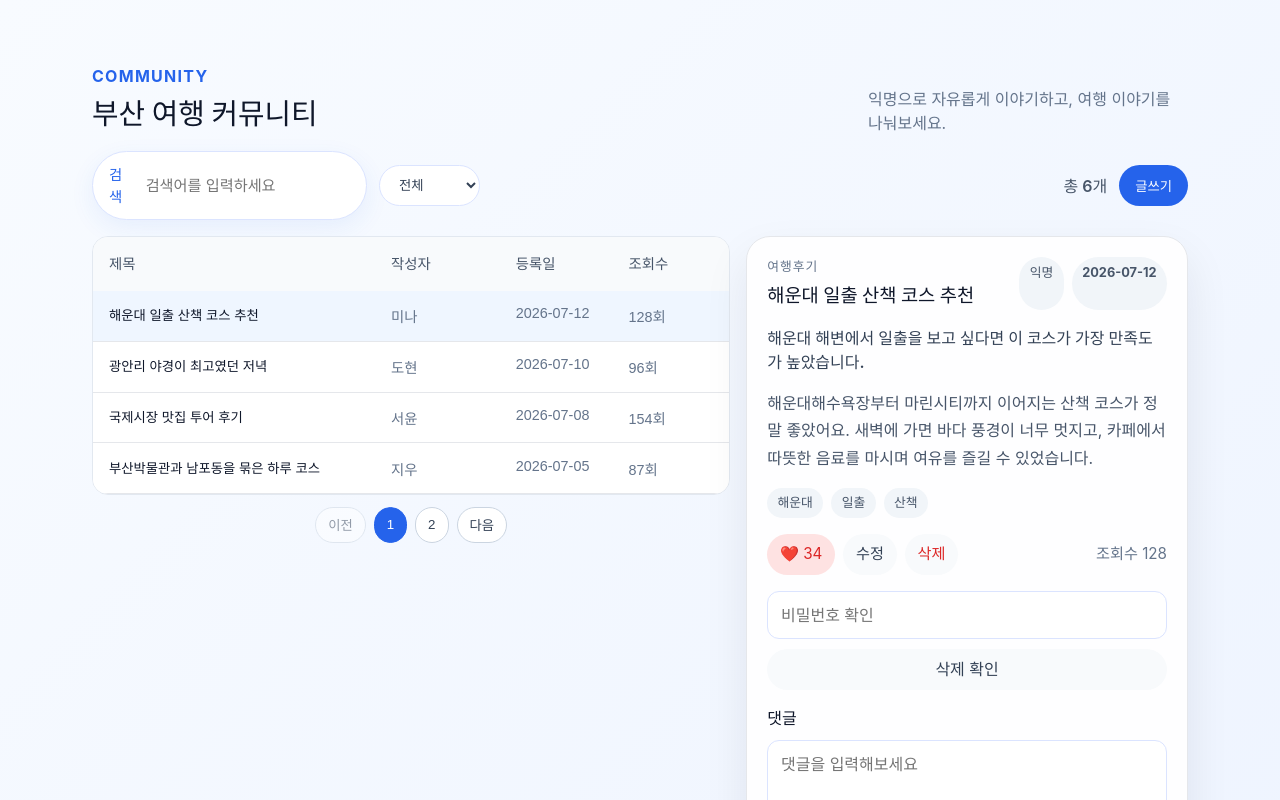
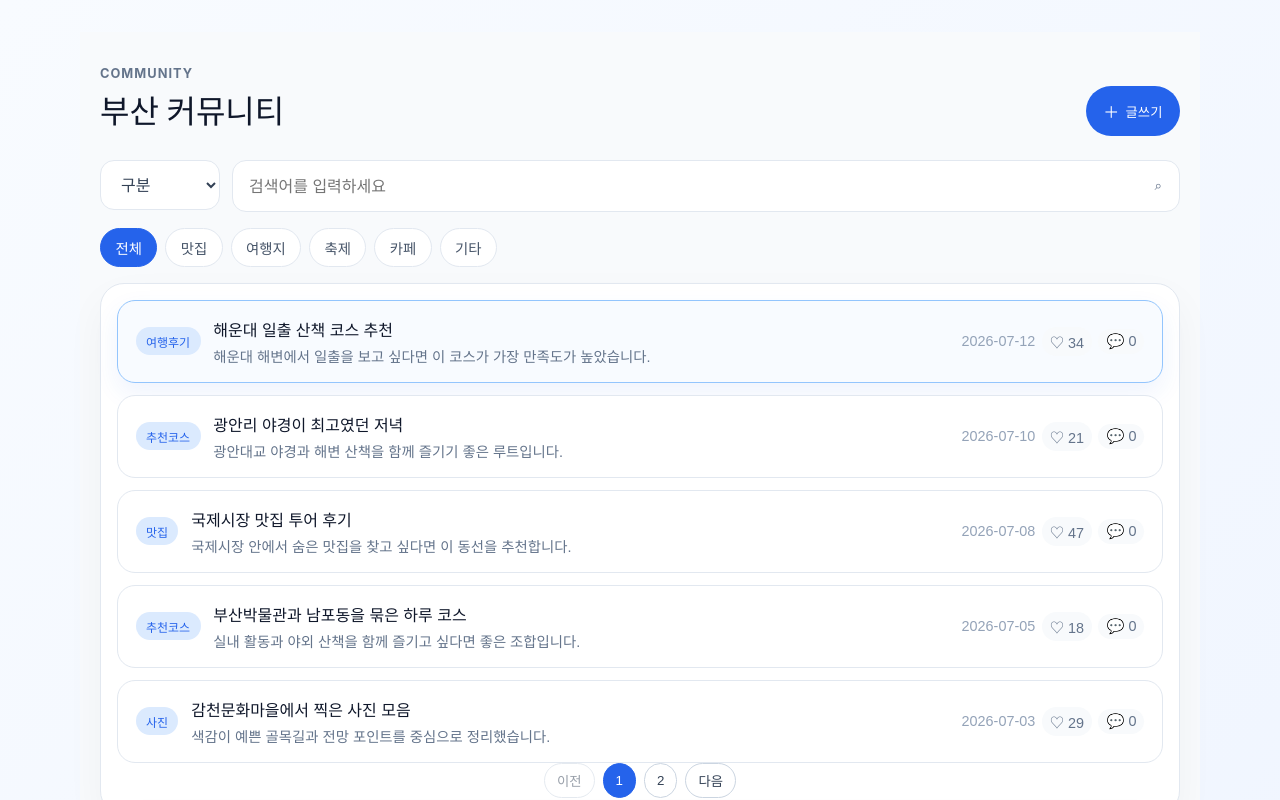
Before and after one commit to Purenight34/ODEGO-netlify, a Vue app: page / in a window 1280 px wide. Shown: the top 800 px of the page. Built offline with nearby package versions, Linux system fonts and the light colour scheme.

Commit message:
기본틀구성

```diff
--- a/src/components/community/BoardDetail.vue
+++ b/src/components/community/BoardDetail.vue
@@ -126,8 +126,9 @@ watch(
     </div>
 
     <div class="password-box">
-      <input :value="passwordInput" placeholder="비밀번호 확인" @input="emit('update:password-input', $event.target.value)" />
-      <button class="secondary-button" @click="verifyPassword">삭제 확인</button>
+      <p class="password-title">글 수정/삭제</p>
+      <input :value="passwordInput" placeholder="비밀번호" @input="emit('update:password-input', $event.target.value)" />
+      <button class="secondary-button compact" @click="verifyPassword">확인</button>
       <p v-if="passwordError" class="error-text">{{ passwordError }}</p>
     </div>
 
@@ -267,6 +268,37 @@ h4 {
   gap: 0.6rem;
 }
 
+.password-box {
+  align-self: flex-end;
+  width: min(16rem, 100%);
+  padding: 0.75rem;
+  border: 1px solid #e2e8f0;
+  border-radius: 16px;
+  background: #fff;
+  box-shadow: 0 8px 20px rgba(15, 23, 42, 0.04);
+}
+
+.password-title {
+  margin: 0;
+  font-size: 0.72rem;
+  font-weight: 700;
+  color: #64748b;
+  text-transform: uppercase;
+}
+
+.password-box input {
+  height: 2rem;
+  padding: 0 0.7rem;
+  font-size: 0.9rem;
+}
+
+.password-box .compact {
+  height: 2rem;
+  padding: 0 0.75rem;
+  font-size: 0.85rem;
+}
+
+
 label {
   display: flex;
   flex-direction: column;
--- a/src/components/community/BoardRow.vue
+++ b/src/components/community/BoardRow.vue
@@ -15,39 +15,128 @@ const emit = defineEmits(['select'])
 
 <template>
   <button class="board-row" :class="{ active: selected }" @click="emit('select', post.id)">
-    <span class="title">{{ post.title }}</span>
-    <span class="meta">{{ post.author }}</span>
-    <span class="meta">{{ post.date }}</span>
-    <span class="meta">{{ post.views }}회</span>
+    <div class="row-main">
+      <span class="category-badge">{{ post.category }}</span>
+      <div class="title-block">
+        <h3>
+          <span v-if="post.isNew" class="new-badge">NEW</span>
+          {{ post.title }}
+        </h3>
+        <p>{{ post.summary }}</p>
+      </div>
+    </div>
+    <div class="row-meta">
+      <span class="meta-date">{{ post.date }}</span>
+      <span class="meta-pill">♡ {{ post.likes }}</span>
+      <span class="meta-pill">💬 {{ post.comments?.length || 0 }}</span>
+    </div>
   </button>
 </template>
 
 <style scoped>
 .board-row {
-  display: grid;
-  grid-template-columns: 2.2fr 0.9fr 0.8fr 0.7fr;
+  display: flex;
+  justify-content: space-between;
+  align-items: center;
   gap: 1rem;
   width: 100%;
-  padding: 0.9rem 1rem;
-  border: none;
-  border-bottom: 1px solid #e5e7eb;
+  padding: 1rem 1.1rem;
+  border: 1px solid #e2e8f0;
+  border-radius: 18px;
   background: #fff;
   text-align: left;
   cursor: pointer;
+  transition: all 0.2s ease;
 }
 
 .board-row:hover,
 .board-row.active {
-  background: #eff6ff;
+  border-color: #93c5fd;
+  box-shadow: 0 10px 24px rgba(37, 99, 235, 0.08);
+  background: #f8fbff;
 }
 
-.title {
-  font-weight: 700;
-  color: #0f172a;
+.row-main {
+  display: flex;
+  align-items: center;
+  gap: 0.8rem;
+  min-width: 0;
 }
 
-.meta {
+.category-badge {
+  padding: 0.35rem 0.65rem;
+  border-radius: 999px;
+  background: #dbeafe;
+  color: #2563eb;
+  font-size: 0.75rem;
+  font-weight: 700;
+  white-space: nowrap;
+}
+
+.title-block {
+  display: flex;
+  flex-direction: column;
+  gap: 0.25rem;
+  min-width: 0;
+}
+
+h3 {
+  margin: 0;
+  color: #0f172a;
+  font-size: 1rem;
+  font-weight: 600;
+  display: flex;
+  align-items: center;
+  gap: 0.4rem;
+}
+
+.new-badge {
+  padding: 0.18rem 0.45rem;
+  border-radius: 999px;
+  background: #2563eb;
+  color: white;
+  font-size: 0.7rem;
+  font-weight: 700;
+}
+
+p {
+  margin: 0;
   color: #64748b;
   font-size: 0.9rem;
+  overflow: hidden;
+  text-overflow: ellipsis;
+  white-space: nowrap;
+}
+
+.row-meta {
+  display: flex;
+  align-items: center;
+  gap: 0.4rem;
+  color: #64748b;
+  font-size: 0.9rem;
+  white-space: nowrap;
+}
+
+.meta-date {
+  color: #94a3b8;
+}
+
+.meta-pill {
+  padding: 0.25rem 0.5rem;
+  border-radius: 999px;
+  background: #f8fafc;
+}
+
+@media (max-width: 768px) {
+  .board-row {
+    flex-direction: column;
+    align-items: start;
+  }
+
+  .row-meta {
+    width: 100%;
+    justify-content: start;
+    flex-wrap: wrap;
+  }
 }
 </style>
--- a/src/components/community/BoardTable.vue
+++ b/src/components/community/BoardTable.vue
@@ -17,13 +17,6 @@ const emit = defineEmits(['select-post'])
 
 <template>
   <section class="board-table">
-    <div class="table-header">
-      <span>제목</span>
-      <span>작성자</span>
-      <span>등록일</span>
-      <span>조회수</span>
-    </div>
-
     <div v-if="posts.length" class="rows">
       <BoardRow
         v-for="post in posts"
@@ -42,30 +35,16 @@ const emit = defineEmits(['select-post'])
 .board-table {
   display: flex;
   flex-direction: column;
-  overflow: hidden;
-  border: 1px solid #e2e8f0;
-  border-radius: 16px;
-  background: #fff;
-}
-
-.table-header {
-  display: grid;
-  grid-template-columns: 2.2fr 0.9fr 0.8fr 0.7fr;
-  gap: 1rem;
-  padding: 1rem;
-  background: #f8fafc;
-  color: #475569;
-  font-size: 0.9rem;
-  font-weight: 700;
 }
 
 .rows {
   display: flex;
   flex-direction: column;
+  gap: 0.75rem;
 }
 
 .empty {
-  padding: 1.5rem;
+  padding: 1.25rem 0.25rem;
   color: #64748b;
 }
 </style>
--- a/src/components/community/CommunitySection.vue
+++ b/src/components/community/CommunitySection.vue
@@ -1,6 +1,5 @@
 <script setup>
 import { computed, onMounted, ref, watch } from 'vue'
-import SearchBar from './SearchBar.vue'
 import BoardTable from './BoardTable.vue'
 import BoardDetail from './BoardDetail.vue'
 import Pagination from './Pagination.vue'
@@ -22,13 +21,16 @@ const posts = ref([])
 const searchTerm = ref('')
 const selectedPostId = ref(null)
 const currentPage = ref(1)
-const pageSize = 4
+const pageSize = 5
 const searchField = ref('all')
+const activeTab = ref('전체')
 const showCreateForm = ref(false)
 const editingPostId = ref(null)
 const passwordInput = ref('')
 const passwordError = ref('')
 const commentText = ref('')
+
+const tabs = ['전체', '맛집', '여행지', '축제', '카페', '기타']
 
 onMounted(() => {
   const loaded = loadPosts(postsData)
@@ -38,7 +40,14 @@ onMounted(() => {
   }
 })
 
-const filteredPosts = computed(() => filterPosts(posts.value, searchTerm.value, searchField.value))
+const filteredPosts = computed(() => {
+  let result = filterPosts(posts.value, searchTerm.value, searchField.value)
+  if (activeTab.value !== '전체') {
+    result = result.filter((post) => post.category === activeTab.value)
+  }
+  return result
+})
+
 const totalPages = computed(() => Math.max(1, Math.ceil(filteredPosts.value.length / pageSize)))
 
 const pagedPosts = computed(() => {
@@ -55,10 +64,6 @@ function selectPost(postId) {
   passwordError.value = ''
   passwordInput.value = ''
   commentText.value = ''
-  if (!posts.value.find((post) => post.id === postId)?.views) {
-    // no-op
-  }
-
   const updated = incrementViewCount(posts.value, postId)
   posts.value = updated
   savePosts(posts.value)
@@ -139,38 +144,52 @@ watch(searchTerm, () => {
 </script>
 
 <template>
-  <section class="community-section">
-    <div class="section-header">
+  <section class="community-shell">
+    <div class="community-header">
       <div>
         <p class="eyebrow">Community</p>
-        <h2>부산 여행 커뮤니티</h2>
+        <h1>부산 커뮤니티</h1>
       </div>
-      <p class="description">익명으로 자유롭게 이야기하고, 여행 이야기를 나눠보세요.</p>
+      <button class="write-button" @click="toggleCreateForm">
+        <span class="plus-icon">＋</span>
+        글쓰기
+      </button>
     </div>
 
-    <div class="toolbar">
-      <div class="search-controls">
-        <SearchBar v-model="searchTerm" placeholder="검색어를 입력하세요" />
+    <div class="search-area">
+      <div class="search-select-wrap">
         <select v-model="searchField" class="search-select">
-          <option value="all">전체</option>
+          <option value="all">구분</option>
           <option value="title">제목</option>
           <option value="category">카테고리</option>
           <option value="content">내용</option>
         </select>
       </div>
-      <div class="toolbar-actions">
-        <p class="result-count">총 {{ filteredPosts.length }}개</p>
-        <button class="write-button" @click="toggleCreateForm">글쓰기</button>
+      <div class="search-input-wrap">
+        <input v-model="searchTerm" type="text" placeholder="검색어를 입력하세요" />
+        <button class="search-button" type="button">⌕</button>
       </div>
+    </div>
+
+    <div class="tab-row">
+      <button
+        v-for="tab in tabs"
+        :key="tab"
+        class="tab-button"
+        :class="{ active: activeTab === tab }"
+        @click="activeTab = tab"
+      >
+        {{ tab }}
+      </button>
     </div>
 
     <CreatePostForm v-if="showCreateForm" class="create-form" @submit="handleCreatePost" />
 
-    <div class="content-grid">
-      <div class="board-panel">
+    <div class="board-card">
       <BoardTable :posts="pagedPosts" :selected-post-id="selectedPostId" @select-post="selectPost" />
       <Pagination :current-page="currentPage" :total-pages="totalPages" @change-page="changePage" />
     </div>
+
     <BoardDetail
       :post="selectedPost"
       :editing-post-id="editingPostId"
@@ -186,121 +205,155 @@ watch(searchTerm, () => {
       @update:comment-text="(value) => (commentText = value)"
       @add-comment="addCommentToPost"
     />
-    </div>
   </section>
 </template>
 
 <style scoped>
-.community-section {
-  display: flex;
-  flex-direction: column;
-  gap: 1rem;
-  width: 100%;
-  max-width: 1160px;
+.community-shell {
+  max-width: 1120px;
   margin: 0 auto;
-  padding: 2rem;
+  padding: 2rem 1.25rem 3rem;
+  min-height: 100vh;
+  background: #f8fafc;
 }
 
-.section-header {
+.community-header {
   display: flex;
   justify-content: space-between;
   align-items: end;
-  gap: 1rem;
+  margin-bottom: 1.5rem;
 }
 
 .eyebrow {
-  margin: 0 0 0.25rem;
-  color: #2563eb;
+  margin: 0 0 0.3rem;
+  color: #64748b;
+  font-size: 0.8rem;
   font-weight: 700;
   text-transform: uppercase;
   letter-spacing: 0.08em;
 }
 
-h2 {
+h1 {
   margin: 0;
-  font-size: 1.8rem;
+  font-size: 2rem;
+  font-weight: 700;
   color: #0f172a;
 }
 
-.description {
-  margin: 0;
-  color: #64748b;
-  max-width: 320px;
+.write-button {
+  display: flex;
+  align-items: center;
+  gap: 0.4rem;
+  border: none;
+  border-radius: 999px;
+  padding: 0.8rem 1.1rem;
+  background: #2563eb;
+  color: white;
+  font-weight: 600;
+  cursor: pointer;
 }
 
-.toolbar {
-  display: flex;
-  justify-content: space-between;
-  align-items: center;
-  gap: 1rem;
+.plus-icon {
+  font-size: 1rem;
 }
 
-.search-controls {
+.search-area {
   display: flex;
-  align-items: center;
   gap: 0.75rem;
+  margin-bottom: 1rem;
+}
+
+.search-select-wrap {
+  width: 120px;
+}
+
+.search-select,
+.search-input-wrap input {
+  width: 100%;
+  border: 1px solid #e2e8f0;
+  border-radius: 14px;
+  padding: 0.8rem 1rem;
+  background: white;
+  font: inherit;
+  color: #334155;
+  outline: none;
+}
+
+.search-input-wrap input:focus,
+.search-select:focus {
+  border-color: #93c5fd;
+  box-shadow: 0 0 0 3px rgba(59, 130, 246, 0.12);
+}
+
+.search-input-wrap {
+  position: relative;
   flex: 1;
 }
 
-.search-select {
-  border: 1px solid #dbe4ff;
-  border-radius: 999px;
-  padding: 0.7rem 0.9rem;
-  background: #fff;
-  color: #334155;
+.search-input-wrap input {
+  padding-right: 3rem;
 }
 
-.toolbar-actions {
-  display: flex;
-  align-items: center;
-  gap: 0.75rem;
+.search-button {
+  position: absolute;
+  top: 50%;
+  right: 0.75rem;
+  transform: translateY(-50%);
+  border: none;
+  background: transparent;
+  cursor: pointer;
+  color: #64748b;
 }
 
-.result-count {
-  margin: 0;
-  color: #475569;
-  font-weight: 600;
+.tab-row {
+  display: flex;
+  flex-wrap: wrap;
+  gap: 0.5rem;
+  margin: 0.25rem 0 1rem;
 }
 
-.write-button {
-  border: none;
+.tab-button {
+  border: 1px solid #e2e8f0;
   border-radius: 999px;
-  padding: 0.7rem 1rem;
+  padding: 0.5rem 0.9rem;
+  background: white;
+  color: #475569;
+  font-size: 0.9rem;
+  cursor: pointer;
+  transition: all 0.2s ease;
+}
+
+.tab-button.active {
   background: #2563eb;
-  color: #fff;
-  cursor: pointer;
+  border-color: #2563eb;
+  color: white;
 }
 
 .create-form {
-  margin-top: 0.25rem;
+  margin-bottom: 1rem;
 }
 
-.content-grid {
-  display: grid;
-  grid-template-columns: 1.3fr 0.9fr;
-  gap: 1rem;
+.board-card {
+  background: white;
+  border: 1px solid #e2e8f0;
+  border-radius: 24px;
+  padding: 1rem;
+  box-shadow: 0 16px 40px rgba(15, 23, 42, 0.04);
 }
 
-.board-panel {
-  display: flex;
+@media (max-width: 768px) {
+  .community-header {
     flex-direction: column;
-  gap: 0.75rem;
+    align-items: start;
+    gap: 0.8rem;
   }
 
-@media (max-width: 900px) {
-  .section-header,
-  .toolbar {
+  .search-area {
     flex-direction: column;
-    align-items: start;
   }
 
-  .search-controls,
-  .toolbar-actions {
+  .search-select-wrap {
     width: 100%;
-  }
-
-  .content-grid {
-    grid-template-columns: 1fr;
   }
 }
 </style>
```
Lines whose indentation alone changed are shown as unchanged.
